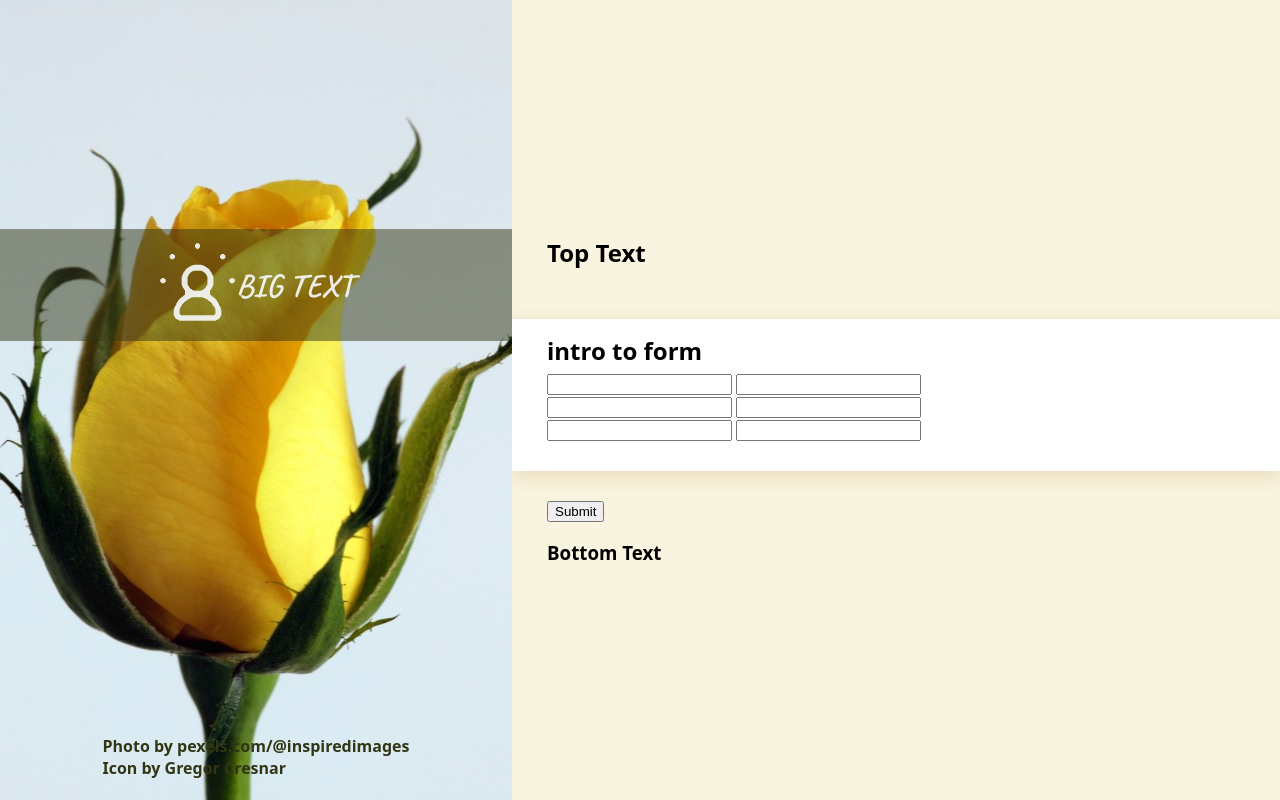
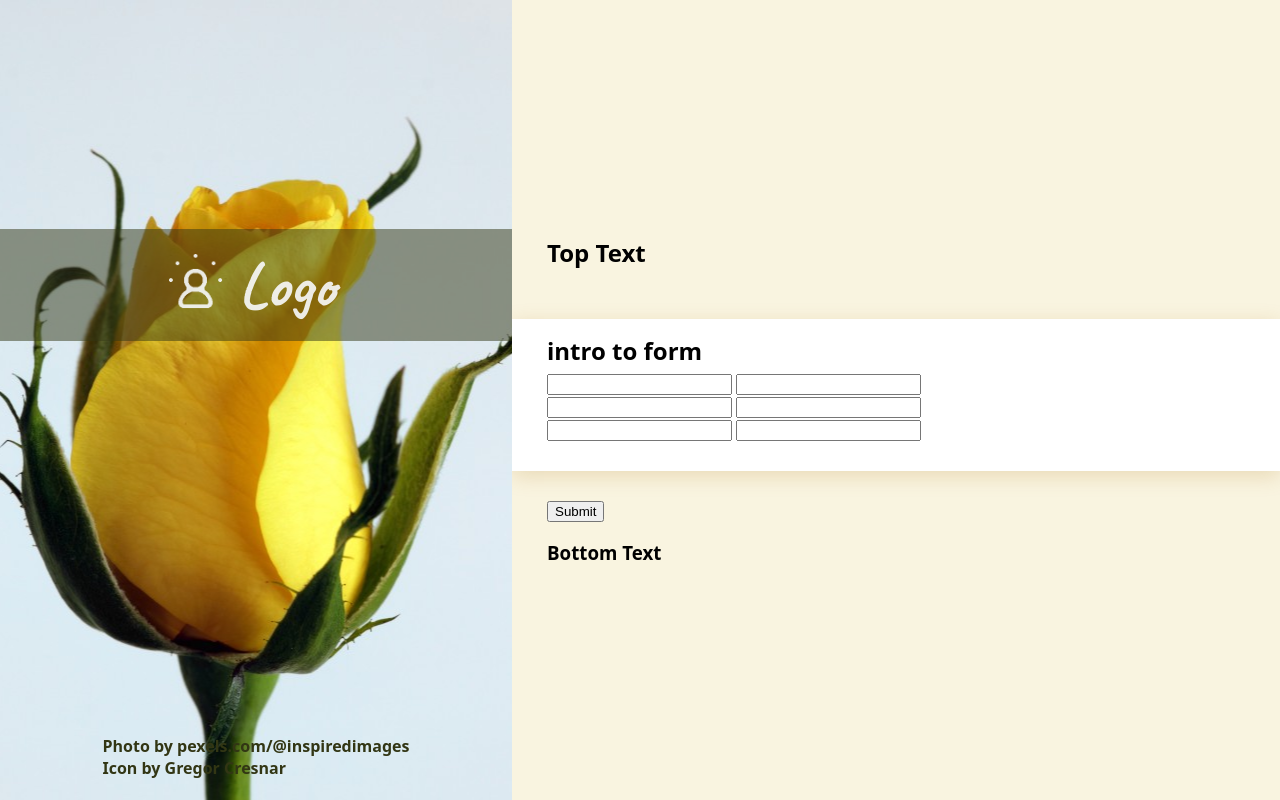
Before and after one commit to strbytes/odin-sign-up-form, a plain HTML site: page index.html in a window 1280 px wide. Drawn offline with Linux system fonts and the light colour scheme.

Commit message:
Tweak logo styles

```diff
--- a/index.html
+++ b/index.html
@@ -17,7 +17,7 @@
   <body>
     <div class="image">
       <div></div>
-      <h1><img src="icon.png" /><span>BIG TEXT</span></h1>
+      <h1><img src="icon.png" />Logo</h1>
       <div>
         <h4>Photo by pexels.com/@inspiredimages<br />Icon by Gregor Cresnar</h4>
       </div>
--- a/style.css
+++ b/style.css
@@ -33,26 +33,23 @@ body {
 }
 
 .image > h1 {
-  position: relative;
   font-family: "Caveat", cursive;
+  font-size: 4rem;
   background-color: rgba(var(--comp-dark), 0.5);
   color: rgba(var(--light-gray), 0.9);
   margin: 0;
   padding: 1rem;
+  padding-right: 1.5rem;
   text-align: center;
+  vertical-align: middle;
 }
 
 .image > h1 > img {
-  display: inline;
   position: relative;
-  bottom: 3px;
-  height: 5rem;
-  vertical-align: middle;
+  top: 3px;
+  height: 3.5rem;
+  margin-right: 1rem;
   opacity: 0.9;
-}
-
-.image > h1 > span {
-  vertical-align: middle;
 }
 
 .image > div:first-child {
```
